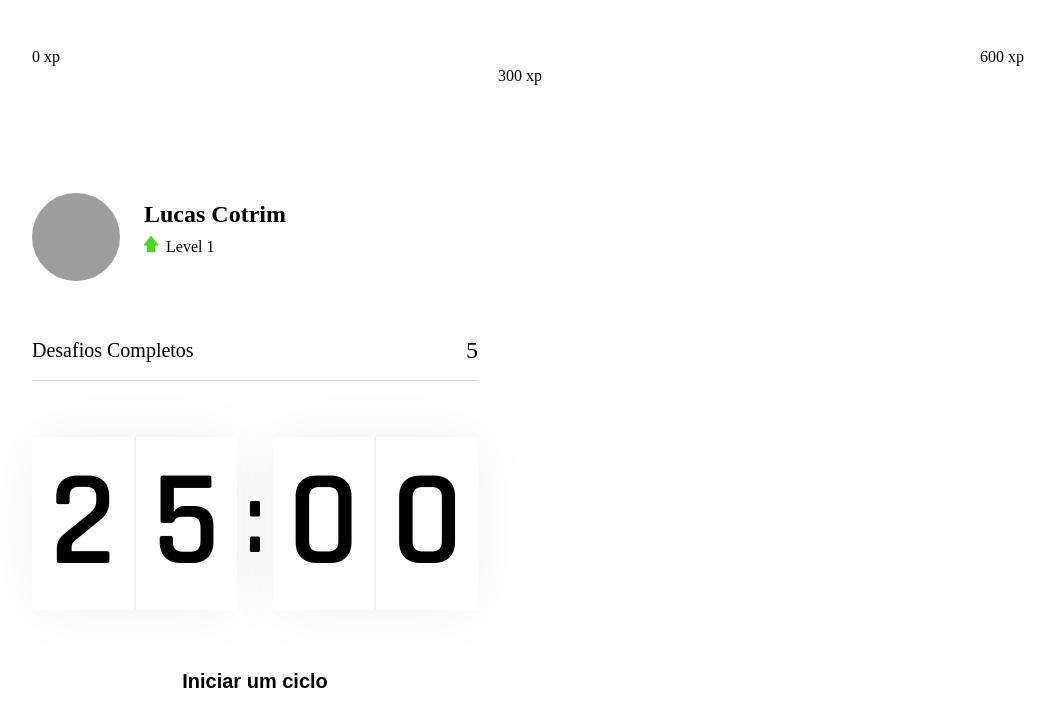
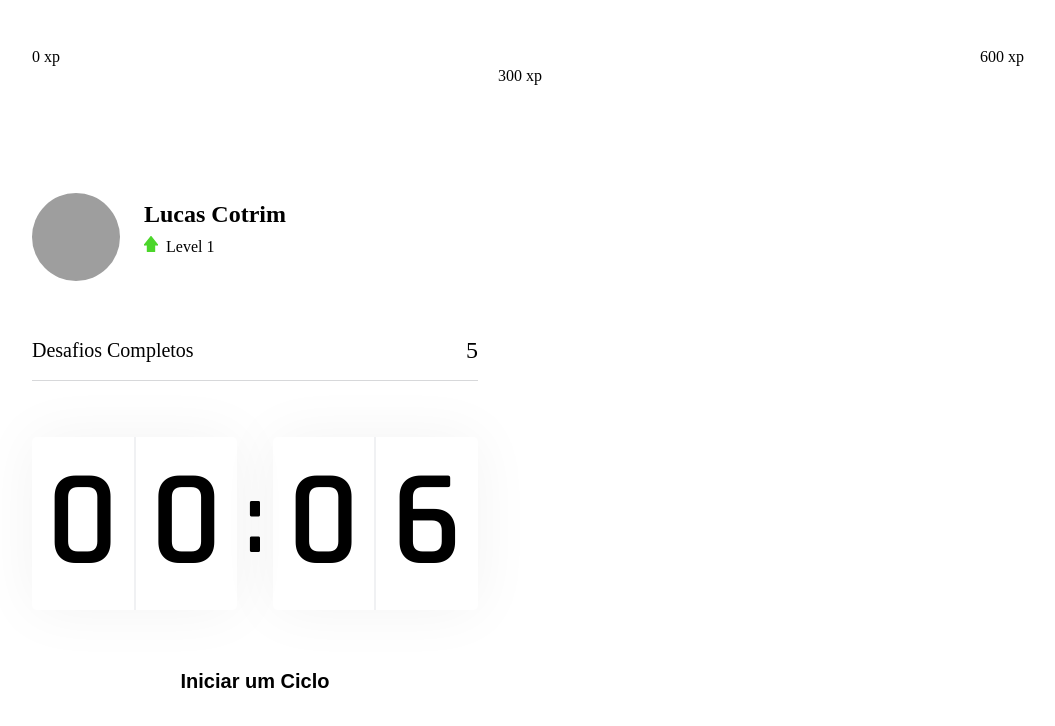
Before and after one commit to cotriml/move-it-nlw, a Next.js app: page / in a window 1280 px wide. Shown: the top 726 px of the page, without its empty margins (112-1167 px from the left). Built offline with nearby package versions, Linux system fonts and the light colour scheme; grey boxes are pictures that could not be loaded.

Commit message:
feat: add event on countdown finished

```diff
--- a/src/components/countdown.tsx
+++ b/src/components/countdown.tsx
@@ -1,9 +1,13 @@
 import styles from '../styles/components/countdown.module.css'
 import { useState, useEffect } from 'react'
 
+let countdownTimeout: NodeJS.Timeout;
+
 export function Countdown () {
-  const [time, setTime] = useState(25 * 60)
-  const [active, setActive] = useState(false)
+  const totalMinutes = 0.1
+  const [time, setTime] = useState(totalMinutes * 60)
+  const [isActive, setIsActive] = useState(false)
+  const [hasFinished, setHasFinished] = useState(false)
 
   const minutes = Math.floor(time / 60)
   const seconds = time % 60
@@ -12,16 +16,25 @@
   const [secondLeft, secondRight] = String(seconds).padStart(2, '0').split('')
 
   function startCountdown () {
-    setActive(true)
+    setIsActive(true)
+  }
+
+  function resetCountdown () {
+    clearTimeout(countdownTimeout)
+    setIsActive(false)
+    setTime(totalMinutes * 60)
   }
 
   useEffect(() => {
-    if (active && time > 0) {
-      setTimeout(() => {
+    if (isActive && time > 0) {
+      countdownTimeout = setTimeout(() => {
         setTime(time - 1)
       }, 1000)
+    } else if (isActive && time === 0) {
+      setHasFinished(true)
+      setIsActive(false)
     }
-  }, [active, time])
+  }, [isActive, time])
 
   return (
     <div>
@@ -37,12 +50,33 @@
         </div>
       </div>
 
-      <button
-        type="button"
-        className={styles.countdownButton}
-        onClick={startCountdown}>
-        Iniciar um ciclo
-      </button>
+      {hasFinished ? (
+        <button
+          disabled
+          className={styles.countdownButton}>
+          Ciclo encerrado
+        </button>
+      ) : (
+          <>
+            {
+              isActive ? (
+                <button
+                  type="button"
+                  className={`${styles.countdownButton} ${styles.countdownButtonActive}`}
+                  onClick={resetCountdown}>
+                  Abandonar Ciclo
+                </button>
+              ) : (
+                  <button
+                    type="button"
+                    className={styles.countdownButton}
+                    onClick={startCountdown}>
+                    Iniciar um Ciclo
+                  </button>
+                )
+            }
+          </>
+        )}
     </div >
   )
 }
--- a/src/styles/components/countdown.module.css
+++ b/src/styles/components/countdown.module.css
@@ -51,6 +51,22 @@
   transition: background-color 0.2;
 }
 
-.countdownButton:hover {
+.countdownButton:not(:disabled):hover {
   background: var(--blue-dark);
 }
+
+.countdownButtonActive {
+  background: var(--white);
+  color: var(--title);
+}
+
+.countdownButtonActive:not(:disabled):hover {
+  background: var(--red);
+  color: var(--white);
+}
+
+.countdownButton:disabled {
+  background: var(--white);
+  color: var(--text);
+  cursor: not-allowed;
+}
```
